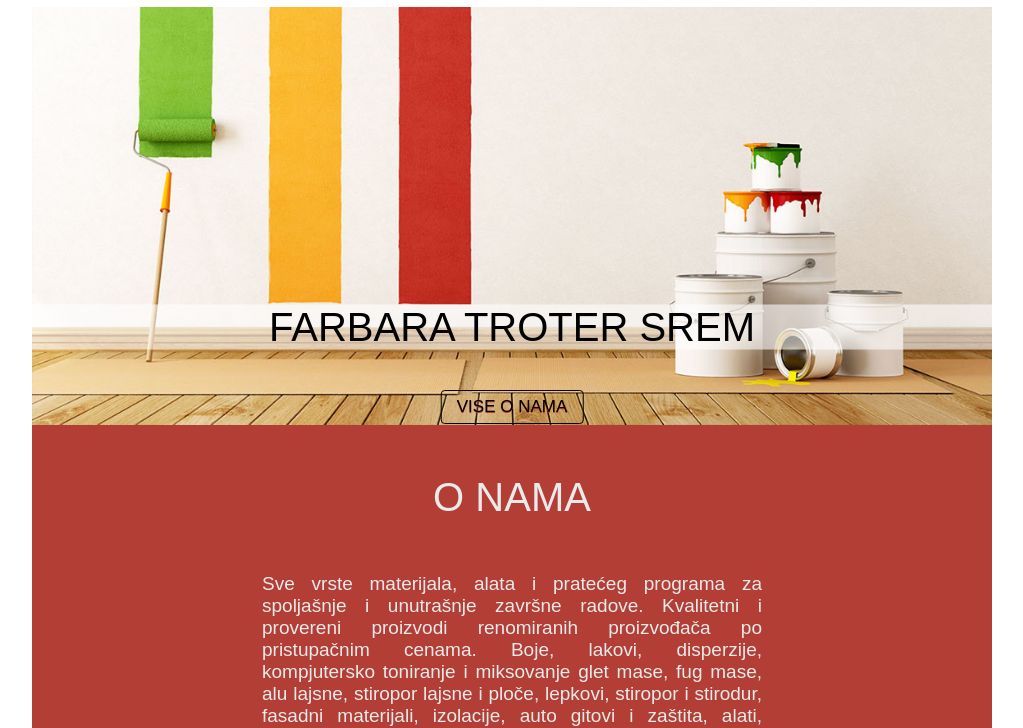
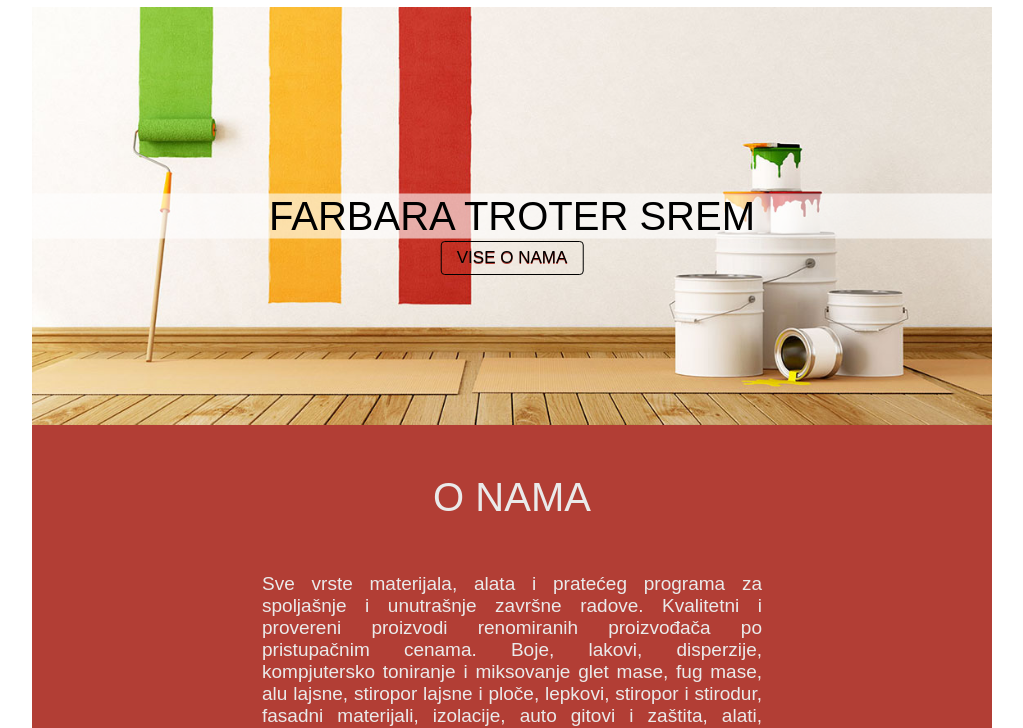
Before and after one commit to IvanaaVasic/farbara, a website: page index.html in a window 1280 px wide. Shown: the part 73-801 px from the top of the page, without its empty margins (128-1151 px from the left). Drawn offline with Linux system fonts and the light colour scheme.

Commit message:
main change

```diff
--- a/css/styles.css
+++ b/css/styles.css
@@ -138,6 +138,7 @@
 }
 
 .main {
+    position: relative;
     background-color: #B2D6FF;
     height: auto;
     justify-content: inherit;
@@ -719,6 +720,7 @@
         margin: 0 auto;
     }
     .main {
+        position: relative;
         height: auto;
     }
     .illustration {
```
